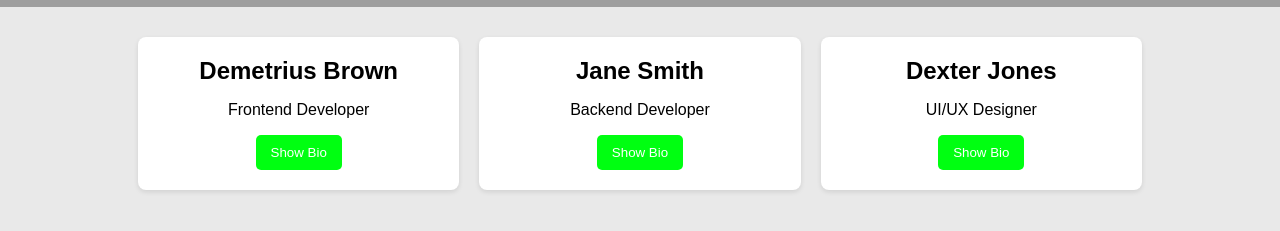
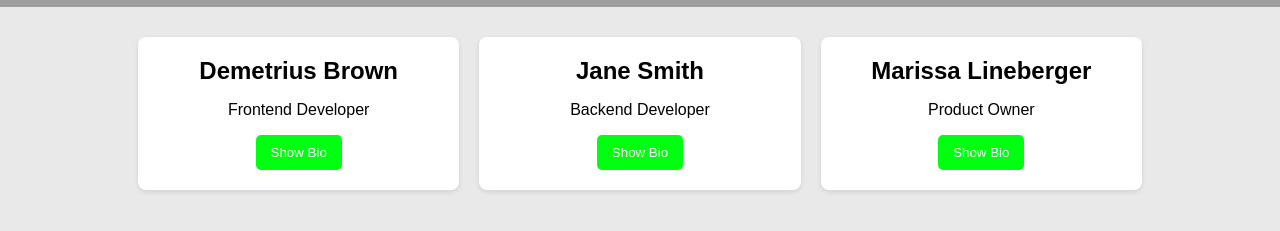
Before and after one commit to dbrow221/group_bio, a plain HTML site: page index.html in a window 1280 px wide. Shown: the part 303-534 px from the top of the page. Drawn offline with Linux system fonts and the light colour scheme; grey boxes are pictures that could not be loaded; a script that the page names is missing.

Commit message:
Update index.html w/ Marissa description added

```diff
--- a/index.html
+++ b/index.html
@@ -36,11 +36,10 @@
         <p id="bio2" class="bio">Jane Smith is a highly skilled backend developer with over 8 years of experience building scalable, high-performance applications. She specializes in designing robust APIs, databases, and server-side logic that power seamless user experiences.</p>
     </div>
     <div class="card">
-        <h2>Dexter Jones</h2>
-        <p>UI/UX Designer</p>
+        <h2>Marissa Lineberger</h2>
+        <p>Product Owner</p>
         <button onclick="toggleBio('bio3')">Show Bio</button>
-        <p id="bio3" class="bio">Dexter Jones is a passionate UI/UX Developer with over 7 years of experience crafting intuitive and visually stunning digital experiences. With a strong background in user-centered design, front-end development, and design systems, Dexter specializes in bridging the gap between aesthetics and functionality.
-
+        <p id="bio3" class="bio"> A student at UNCC studying Computer Science, with a concentration in AI and Robtoics. Coding skills are strong with Python, C, and Java. Loves to work on new things and tackle challenges!
         </p>
     </div>
 </div>
```
